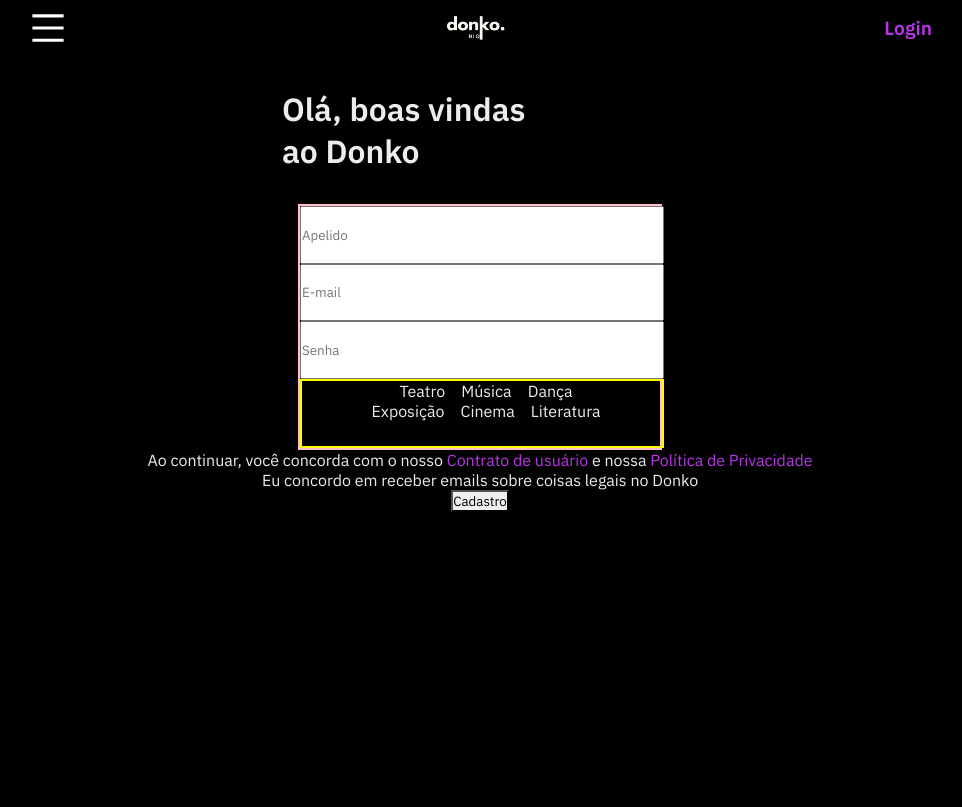
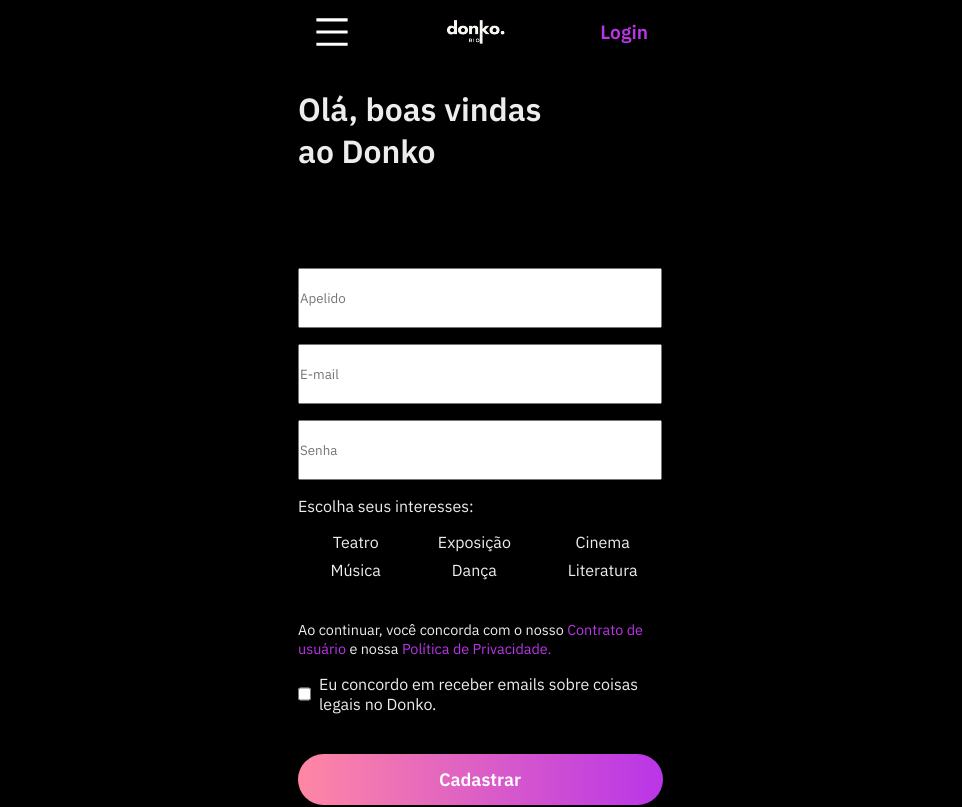
Before and after one commit to SahBianchi/hackrio-front, a React (Create React App) app: page /singup in a window 1280 px wide. Shown: the top 807 px of the page, without its empty margins (160-1122 px from the left). Built offline with nearby package versions, Linux system fonts and the light colour scheme.

Commit message:
:lipstick: feat: Estilizaçao CSS do singup finalizado

```diff
--- a/src/componentes/Navbar/index.js
+++ b/src/componentes/Navbar/index.js
@@ -6,12 +6,14 @@
 import { AiOutlineMenu } from "react-icons/ai";
 
 export const Navbar = () => {
-    const navigate = useNavigate()
+  const navigate = useNavigate()
   return (
     <header>
-        <AiOutlineMenu color='white' fontSize="2.5em"/>
-        <img src={logoDonko} alt='Image Logo'/>
-        <p className='purple-text-header' onClick={()=>vaParaHomepage(navigate)}>Login</p>
+      <div className='header-width'>
+        <AiOutlineMenu color='white' fontSize="2.5em" />
+        <img src={logoDonko} alt='Image Logo' />
+        <p className='purple-text-header' onClick={() => vaParaHomepage(navigate)}>Login</p>
+      </div>
     </header>
   )
 }
--- a/src/componentes/Navbar/styled.css
+++ b/src/componentes/Navbar/styled.css
@@ -3,8 +3,12 @@
         /* border: 2px solid white; */
         background-color: #000000;
         height: 3.5rem;
+        color: #EDEDED;
+    }
+
+    .header-width{
+        max-width: 428px;
         display: flex;
-        color: #EDEDED;
         align-items: center;
     }
 
--- a/src/pages/Singup/SingupPage.js
+++ b/src/pages/Singup/SingupPage.js
@@ -1,12 +1,15 @@
-import { Button, Input, Radio, RadioGroup, Select, Stack } from '@chakra-ui/react'
+import { Checkbox, CheckboxGroup, Input, Stack } from '@chakra-ui/react'
 import React from 'react'
+import Button from '../../componentes/Button'
 import { Layout } from '../../componentes/Layout'
 import '../Singup/singup.css'
 
 export const SingupPage = () => {
+
   return (
     <Layout>
       <div className='singup-container'>
+        <div className='title-inputs'>
           <h1 className='title-donko'>Olá, boas vindas <br /> ao Donko </h1>
           <div className='input-singup'>
             <Input
@@ -24,30 +27,45 @@
               width='22.75rem'
               height='3.75rem'
             ></Input>
-          <RadioGroup
-          border='2px solid yellow'
-          width='22.75rem'
-          height='4.5rem'
-          display='flex'
-          flexDirection='column'
-            >
-            {/* add depois onChange='' value={value} */}
-            <Stack direction='row'>
-              <Radio value='Teatro'>Teatro</Radio>
-              <Radio value='Música'>Música</Radio>
-              <Radio value='Dança'>Dança</Radio>
+            <p className='title-checkbox'>Escolha seus interesses:</p>
+            <div className='checkbox-container'>
+              <CheckboxGroup display='flex'>
+                <Stack>
+                  <Checkbox id='cursor-pointer' value='teatro'>Teatro</Checkbox>
+                  <Checkbox id='cursor-pointer' value='música'>Música</Checkbox>
                 </Stack>
-            <Stack direction='row'>
-              <Radio value='Exposição'>Exposição</Radio>
-              <Radio value='Cinema'>Cinema</Radio>
-              <Radio value='Literatura'>Literatura</Radio>
+              </CheckboxGroup>
+              <CheckboxGroup display='flex'>
+                <Stack>
+                  <Checkbox id='cursor-pointer' value='exposição'>Exposição</Checkbox>
+                  <Checkbox id='cursor-pointer' value='dança'>Dança</Checkbox>
                 </Stack>
-          </RadioGroup>
+              </CheckboxGroup>
+              <CheckboxGroup display='flex'>
+                <Stack>
+                  <Checkbox id='cursor-pointer' value='cinema'>Cinema</Checkbox>
+                  <Checkbox id='cursor-pointer' value='literatura'>Literatura</Checkbox>
+                </Stack>
+              </CheckboxGroup>
             </div>
-        <p>Ao continuar, você concorda com o nosso <span className='purple-text'>Contrato de usuário</span> e nossa <span className='purple-text'>Política de Privacidade</span> </p>
-        <div className='quadradinhoSelect'></div>
-        <p>Eu concordo em receber emails sobre coisas legais no Donko</p>
-        <Button>Cadastro </Button>
+          </div>
+
+
+        </div>
+        <div className='termo-assinatura'>
+          <div id='termos-links'>
+            <p>Ao continuar, você concorda com o nosso <span className='purple-text'>Contrato de usuário</span> e nossa <span className='purple-text'>Política de Privacidade.</span> </p>
+          </div>
+
+          <div id='checkbox-termo'>
+            <input id='cursor-pointer' type='checkbox'></input>
+            <p>Eu concordo em receber emails sobre coisas legais no Donko.</p>
+          </div>
+
+        </div>
+        <Button id='cursor-pointer' type='primary' onClick={() => {
+          console.log("Fui Clicado")
+        }}>Cadastrar</Button>
       </div>
     </Layout>
 
--- a/src/pages/Singup/singup.css
+++ b/src/pages/Singup/singup.css
@@ -6,23 +6,59 @@
         color: #EDEDED;
         display: flex;
         flex-direction: column;
+        gap: 2.5rem
     }
 
     .purple-text{
         color: #B935E8;
     }
 
+    .title-inputs{
+        gap: 3rem;
+        width: 26.76rem;
+
+    }
+
     .title-donko{
-        /* border: 2px solid green; */
-        padding: 2rem 1rem;
-        width: 26.76rem;
+        padding-top: 2rem;
+        padding-bottom: 6rem;
+        width: 22.75rem;
     }
 
     .input-singup{
-        border: 2px solid pink;
         display: flex;
         flex-direction: column;
         width: 22.75rem;
-        height: 15.38rem;
+        gap: 1rem;
+    }
+
+    .title-checkbox{
+        width: 22.75rem;
+    }
+
+    .checkbox-container{
+        width: 22.75rem;
+        display: flex;
+        flex-direction: row;
+    }
+
+    #cursor-pointer:hover{
+        cursor: pointer;
+    }
+
+    .termo-assinatura{
+        width: 22.75rem;
+        display: flex;
+        flex-direction: column;
+        gap: 1rem;
+    }
+
+    #termos-links{
+        font-size: 0.9rem;
+    }
+
+    #checkbox-termo{
+        display: flex;
+        gap: 0.5rem;
     }
 }
```
Lines whose indentation alone changed are shown as unchanged.
